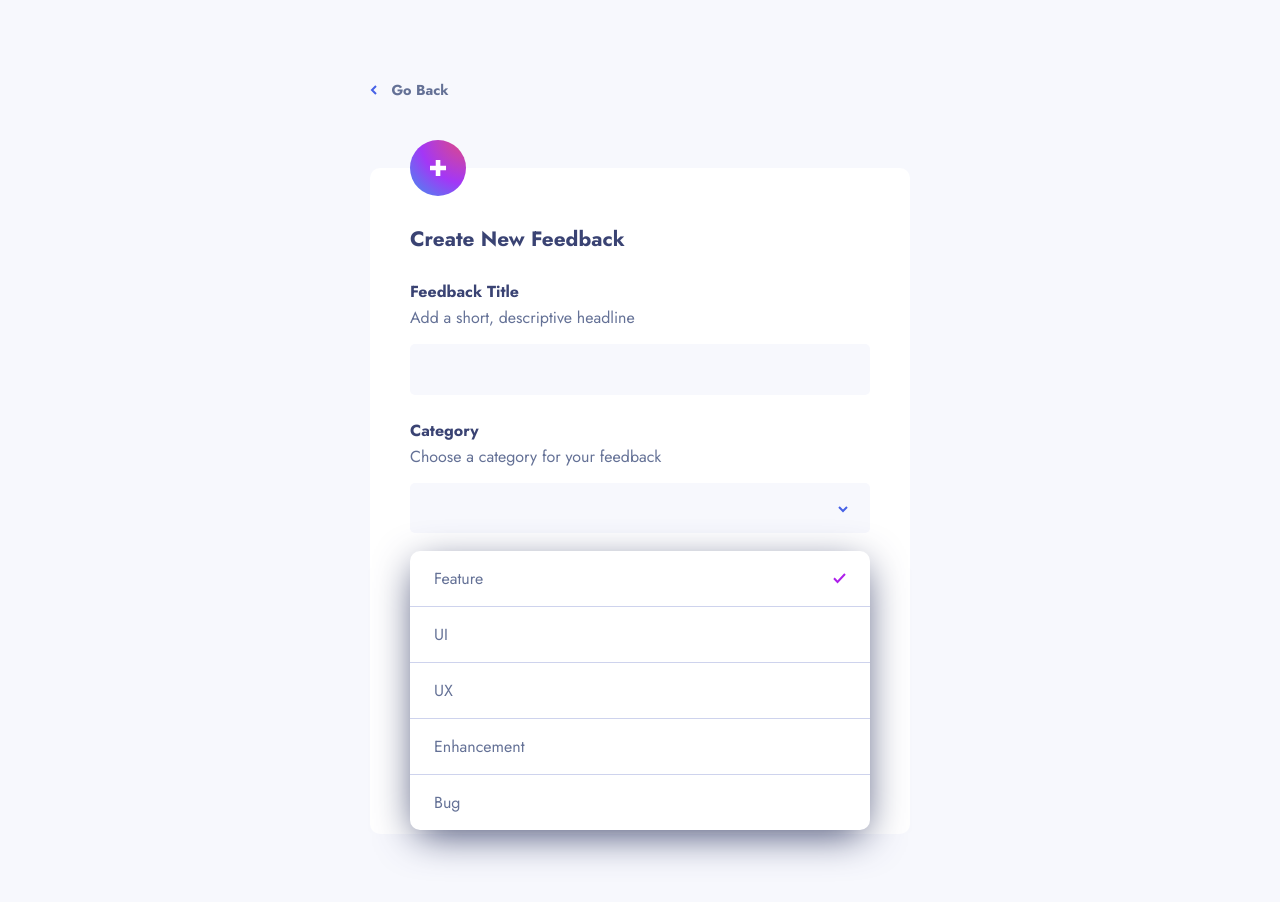
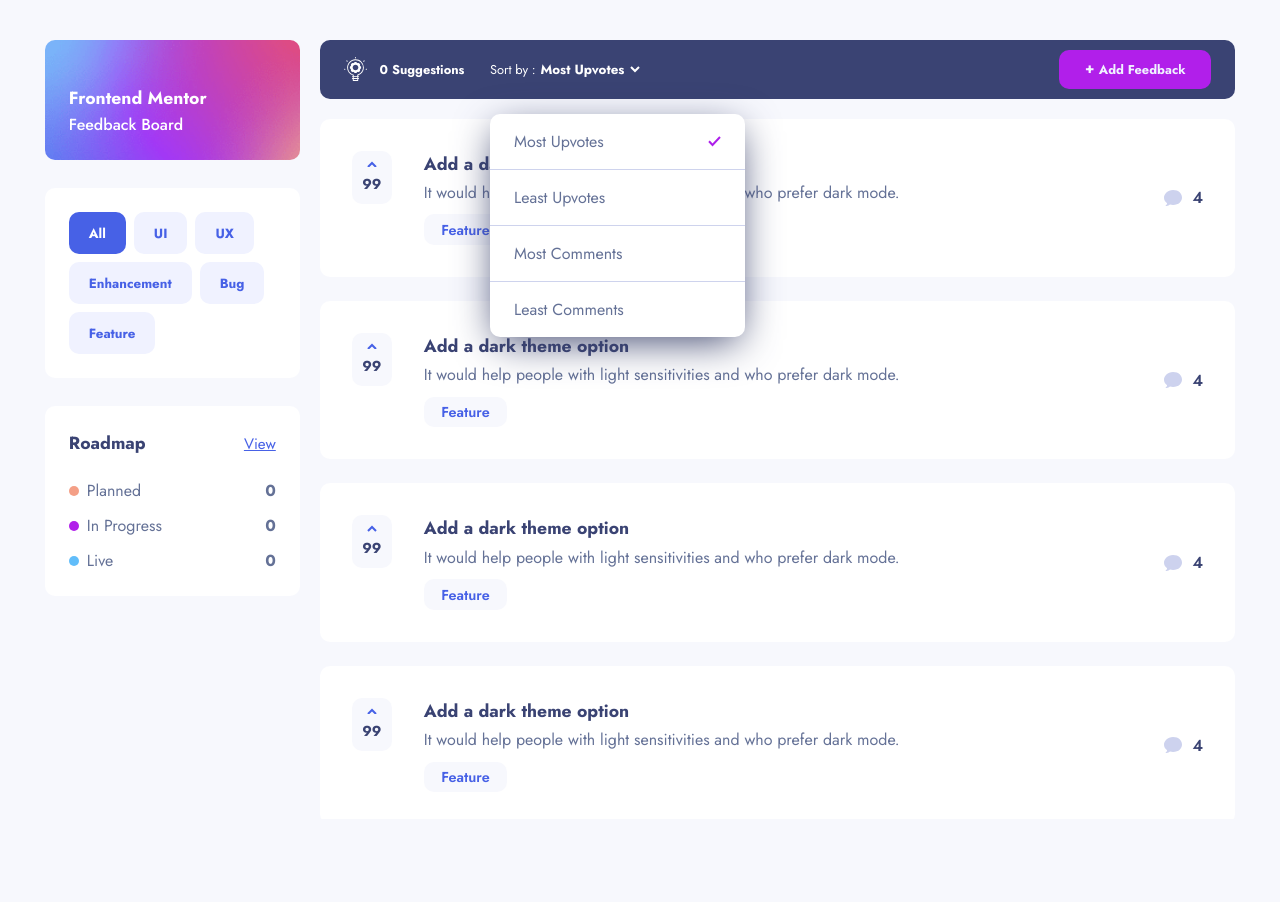
Before and after one commit to Victor-Nyagudi/product-feedback-app-react, a React (Create React App) app: page / in a window 1280 px wide. Shown: the top 902 px of the page. Built offline with nearby package versions, Linux system fonts and the light colour scheme.

Commit message:
Update header button text after user chooses from dropdown SuggestionsPage

```diff
--- a/src/App.js
+++ b/src/App.js
@@ -76,8 +76,8 @@
 
   return (
     <>
-      {/* <SuggestionsPage sharedProps={ sharedProps } /> */}
-      <AddEditFeedbackPage sharedProps={ sharedProps } />
+      <SuggestionsPage sharedProps={ sharedProps } />
+      {/* <AddEditFeedbackPage sharedProps={ sharedProps } /> */}
       {/* <FeedbackDetailPage sharedProps={ sharedProps } /> */}
       {/* <RoadMapPage sharedProps={ sharedProps } /> */}
     </>
--- a/src/components/pages/suggestions-page/main/SuggestionsHeader.js
+++ b/src/components/pages/suggestions-page/main/SuggestionsHeader.js
@@ -1,15 +1,23 @@
 import { PropTypes } from "prop-types";
+import React, { useState } from 'react';
 
 import Button from "../../../shared/Button";
 import DropdownMenu from "../../../shared/DropdownMenu";
 
 function SuggestionsHeader({ totalSuggestions, isMobileScreen }) {
+
     const dropdownMenuItems = [
         { buttonText: 'Most Upvotes', isSelected: true },
         { buttonText: 'Least Upvotes', isSelected: false },
         { buttonText: 'Most Comments', isSelected: false },
         { buttonText: 'Least Comments', isSelected: false }
     ];
+
+    const [buttonText, setButtonText] = useState(dropdownMenuItems[0].buttonText);
+
+    function changeButtonText(text) {
+        setButtonText(text);
+    }
 
     return (
         <header className="suggestions__header">
@@ -33,14 +41,17 @@
                         <p className="suggestions__header-filter">
                             Sort by :
                             <button type="button" className="suggestions__header-sort button">
-                                <span className="suggestions__header-button-text">Most Upvotes</span>
+                                <span className="suggestions__header-button-text">{ buttonText }</span>
                                 <svg width="10" height="7" xmlns="http://www.w3.org/2000/svg" aria-hidden="true">
                                     <path d="M1 1l4 4 4-4" stroke="#FFFFFF" strokeWidth="2" fill="none" fillRule="evenodd"/>
                                 </svg>
                             </button>
                         </p>
 
-                        <DropdownMenu dropdownItems={ dropdownMenuItems } />
+                        <DropdownMenu
+                            dropdownItems={ dropdownMenuItems }
+                            updateText={ changeButtonText }
+                        />
                     </div>
                 </div>
 
--- a/src/components/shared/DropdownMenu.js
+++ b/src/components/shared/DropdownMenu.js
@@ -8,7 +8,7 @@
     ? of SuggestionsPage and what goes into the input fields in
     ? AddEditFeedbackPage that require a dropdown menu
 */
-function DropdownMenu({ dropdownItems }) {
+function DropdownMenu({ dropdownItems, updateText }) {
     const [items, setItems] = useState(dropdownItems);
 
     /*
@@ -25,6 +25,8 @@
                     return ({ buttonText: item.buttonText, isSelected: false });
             }
         );
+
+        updateText(updatedDropdownItems.filter(item => item.isSelected === true)[0].buttonText);
 
         setItems(updatedDropdownItems);
     }
--- a/src/css/main.css
+++ b/src/css/main.css
@@ -944,6 +944,9 @@
   .suggestions .button--main {
     padding: .8em .95em;
   }
+  .suggestions__header-button-container .button--add-feedback {
+    padding: .8em .6em;
+  }
   .add-edit-feedback__button {
     padding: 1.05em 1.2em;
   }
--- a/src/main.scss
+++ b/src/main.scss
@@ -880,6 +880,10 @@
 @media (max-width: 330px) {
     .suggestions {
         .button--main { padding: .8em .95em; }
+
+        &__header-button-container .button--add-feedback {
+            padding: .8em .6em;
+        }
     }
 
     .add-edit-feedback__button { padding: 1.05em 1.2em; }
```
Also changed, not shown: 1 other file (tests, documents, lock files or other folders).
